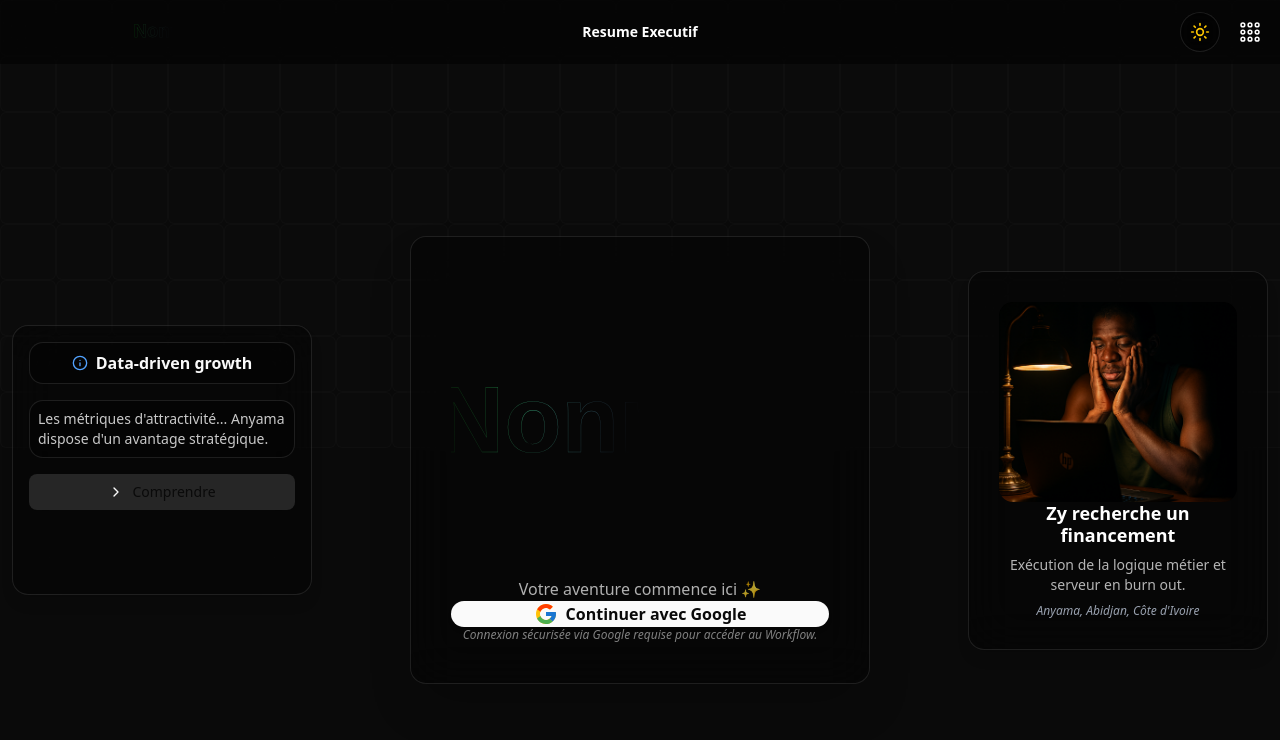
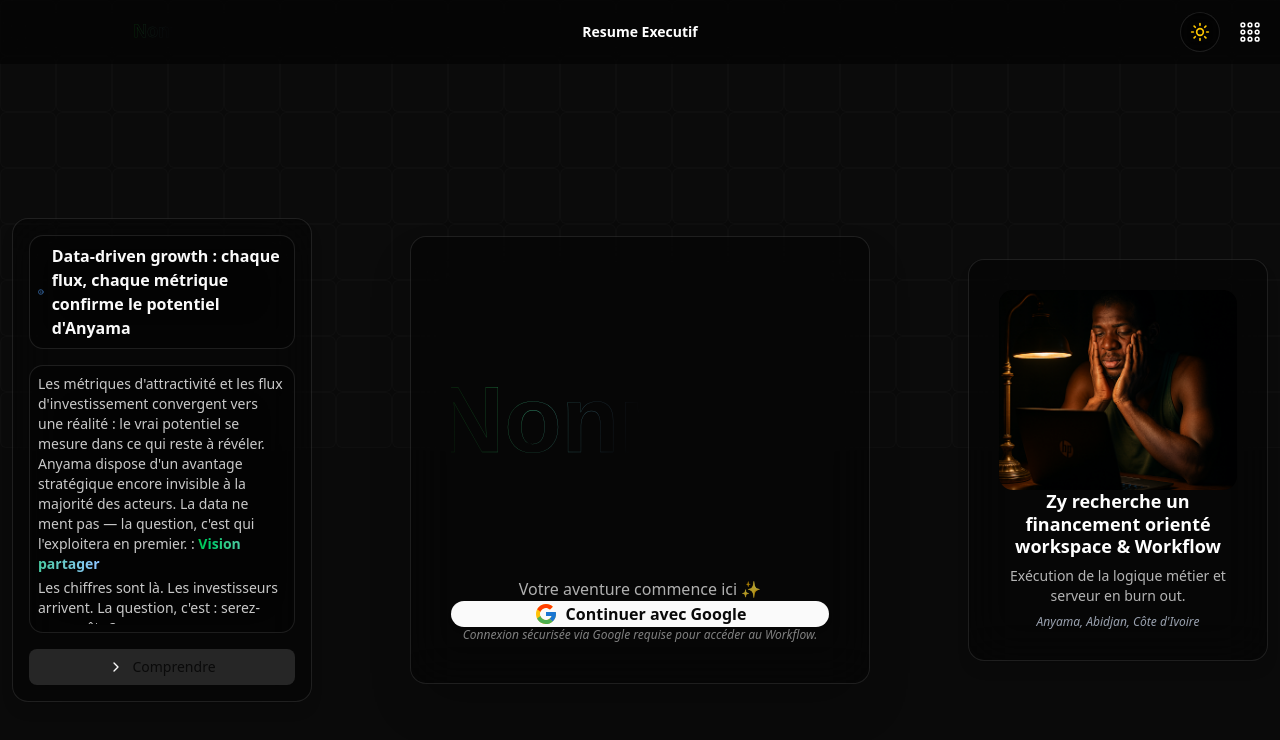
Before and after one commit to nonnzy7even7iete/nonnzytransformiumfullstackbundel, a Next.js app: page / in a window 1280 px wide. Shown: the top 740 px of the page. Built offline with nearby package versions, Linux system fonts and the light colour scheme; no server answers.

Commit message:
Zy Bulding workflow

```diff
--- a/src/app/page.tsx
+++ b/src/app/page.tsx
@@ -28,20 +28,20 @@ export default function HomePage() {
 
       <main
         className="relative flex flex-col md:flex-row items-center justify-center
-        min-h-screen overflow-hidden px-4 md:px-8 pb-10 gap-6 md:gap-0 pt-32 md:pt-40
-        bg-app-gradient" /* 🪄 Utilise le dégradé dual (Gris -> Blanc / Zinc -> Noir) */
+  min-h-screen overflow-hidden px-4 md:px-8 pb-10 gap-6 md:gap-0 pt-32 md:pt-40
+  bg-app-gradient" /* ✨ Remplace le gradient fixe par le dual */
       >
-        {/* Fond dynamique */}
         <div className="absolute inset-0 z-0">
           <BackgroundRippleEffect rows={8} cols={27} cellSize={56} />
         </div>
 
-        {/* Bloc principal centré */}
-        <div className="relative z-10 flex flex-col items-center justify-center text-center w-full md:w-[460px] max-w-[90vw] min-w-[300px]">
-          {/* Bloc de connexion (Glassmorphism) */}
+        <div
+          className="relative z-10 flex flex-col items-center justify-center text-center
+w-full md:w-[460px] max-w-[90vw] min-w-[300px]"
+        >
           <div
             className="w-full p-10 backdrop-blur-xl rounded-2xl shadow-2xl min-w-[300px]
-            bg-glass-dual border border-border-dual" /* 🪄 Switch auto : Noir/40% ou Blanc/60% */
+            bg-glass-dual border border-border-dual" /* ✨ Remplace bg-black/40 et border-white/10 */
           >
             <TextHoverEffect
               text="Nonnzytr"
@@ -56,17 +56,15 @@ export default function HomePage() {
             />
 
             <p className="text-foreground/70 text-base mb-8">
-              {" "}
-              {/* 🪄 text-white/70 devient adaptatif */}
               Votre aventure commence ici ✨
             </p>
 
             <button
               onClick={() => signIn("google", { callbackUrl: "/dashboard" })}
               className="w-full py-3 flex items-center justify-center gap-2
-              bg-foreground text-background font-semibold rounded-xl shadow-md
-              hover:shadow-xl hover:scale-105 active:scale-95
-              transition-all duration-300 mb-6" /* 🪄 S'inverse seul : Fond Blanc/Texte Noir en Dark */
+bg-foreground text-background font-semibold rounded-xl shadow-md
+hover:shadow-xl hover:scale-105 active:scale-95
+transition-all duration-300 mb-6" /* ✨ Utilise foreground/background pour l'inversion auto */
             >
               <FcGoogle className="text-2xl" />
               Continuer avec Google
@@ -78,23 +76,44 @@ export default function HomePage() {
           </div>
         </div>
 
-        {/* DataCard flottante à gauche */}
-        <aside className="relative z-11 md:absolute md:left-3 md:ml-6 lg:ml-8 flex justify-center md:justify-start w-full md:w-auto min-w-[300px]">
+        <aside
+          className="relative z-11 md:absolute md:left-3 md:ml-6 lg:ml-8
+flex justify-center md:justify-start w-full md:w-auto min-w-[300px]"
+        >
           <DataCard
             width={300}
             height={270}
             title={
               <div className="flex items-center justify-center gap-2 text-foreground">
                 <Info className="w-4 h-4 text-blue-400" />
-                <span className="font-semibold">Data-driven growth</span>
+                <span className="font-semibold">
+                  Data-driven growth : chaque flux, chaque métrique confirme le
+                  potentiel d'Anyama
+                </span>
               </div>
             }
             content={
               <div className="flex flex-col gap-1 text-foreground/80 text-sm overflow-auto max-h-[200px] md:max-h-[250px]">
-                {/* Contenu textuel adaptatif... */}
                 <p>
-                  Les métriques d'attractivité... Anyama dispose d'un avantage
-                  stratégique.
+                  Les métriques d'attractivité et les flux d'investissement
+                  convergent vers une réalité : le vrai potentiel se mesure dans
+                  ce qui reste à révéler. Anyama dispose d'un avantage
+                  stratégique encore invisible à la majorité des acteurs. La
+                  data ne ment pas — la question, c'est qui l'exploitera en
+                  premier. :{" "}
+                  <span className="bg-gradient-to-r from-green-500 to-blue-300 bg-clip-text text-transparent font-semibold">
+                    Vision partager
+                  </span>
+                </p>
+                <p>
+                  Les chiffres sont là. Les investisseurs arrivent. La question,
+                  c'est : serez-vous prêts ?
+                </p>
+                <p>
+                  Votre commune entre dans une zone d'attractivité stratégique:
+                  <span className="bg-gradient-to-r from-green-500 to-blue-300 bg-clip-text text-transparent font-semibold">
+                    Sans insights, chaque décision est un pari perdu d'avance.
+                  </span>
                 </p>
               </div>
             }
@@ -103,14 +122,49 @@ export default function HomePage() {
                 Comprendre
               </span>
             }
+            modalContent={
+              <div className="flex flex-col gap-2 text-foreground/90 text-sm overflow-auto max-h-[400px] md:max-h-[450px]">
+                <p>
+                  Potentiel latent détecté : chaque flux, chaque indicateur
+                  montre que votre territoire est sous-évalué.
+                </p>
+                <p>
+                  La donnée est le premier moteur de croissance du XXIᵉ siècle
+                  Les économies modernes sont tirées par : la précision des
+                  décisions, la rapidité d'exécution, la capacité à anticiper
+                  les crises plutôt que les subir. Or, tout cela dépend de la
+                  donnée. Un État qui n'investit pas dans la data : avance à
+                  vue, perd du temps, gaspille des ressources, devient dépendant
+                  d'acteurs privés mieux structurés. Un État qui investit dans
+                  la data : gagne en souveraineté, augmente sa productivité
+                  globale, attire davantage d'investissements, devient un moteur
+                  d'innovation.
+                </p>
+                <p>
+                  La donnée réduit les coûts structurels de l'État (et ce de
+                  façon massive) Les administrations gèrent des millions de
+                  microdécisions quotidiennes. Sans data : Décisions
+                  approximatives → dépenses imprécises → surcoûts →
+                  inefficacités → retards → litiges. Avec la data : Décisions
+                  optimisées → réduction des gaspillages → maîtrise des dépenses
+                  publiques → accélération des services. On parle de milliards
+                  potentiels économisés sur : la logistique l'énergie les achats
+                  publics les fraudes et erreurs les allocations la maintenance
+                  des infrastructures Investir dans la data, ce n'est pas une
+                  dépense : c'est un amortisseur de dépenses futures.
+                </p>
+              </div>
+            }
           />
         </aside>
 
-        {/* SideCard collée à droite */}
-        <aside className="relative z-10 md:absolute md:right-3 md:mr-6 lg:mr-8 flex justify-center md:justify-end w-full md:w-auto min-w-[300px]">
+        <aside
+          className="relative z-10 md:absolute md:right-3 md:mr-6 lg:mr-8
+flex justify-center md:justify-end w-full md:w-auto min-w-[300px]"
+        >
           <SideCard
             imageSrc="/zyy.png"
-            title="Zy recherche un financement"
+            title="Zy recherche un financement orienté workspace & Workflow"
             description="Exécution de la logique métier et serveur en burn out."
             location="Anyama, Abidjan, Côte d'Ivoire"
           />
```
